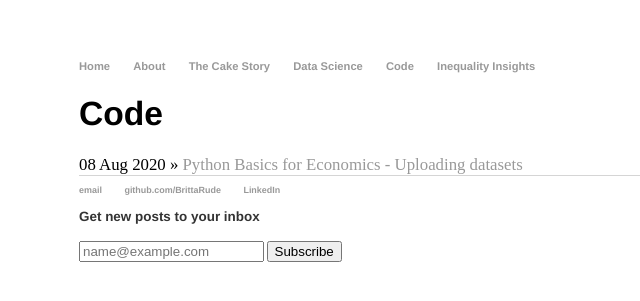
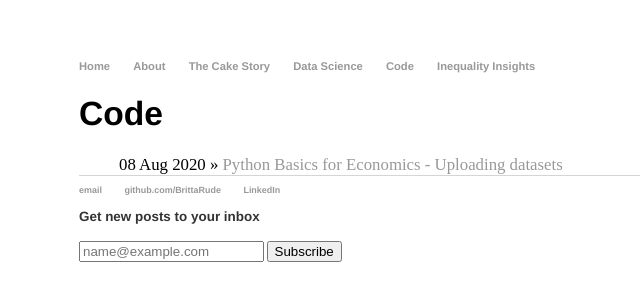
Before and after one commit to BrittaRude/BrittaRude.github.io, a Jekyll site: the page built from code/index.html, in a window 1280 px wide. Shown: the top 301 px of the page, without its empty margins (113-753 px from the left). Built offline with Jekyll 4.4.1, drawn with Linux system fonts in a browser that asks for light colours.

Commit message:
Update main.css

```diff
--- a/css/main.css
+++ b/css/main.css
@@ -37,12 +37,12 @@
 
 ul.posts {
     margin: 0px 0px 0px 0px;
-    padding: 0px;
     font-size: 1.5em;
 }
 
 ul.posts li {
     list-style: none;
+    margin: 0px;
 }
 
 
```
